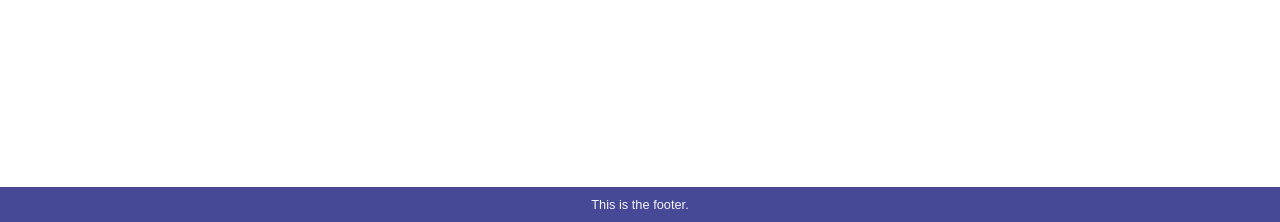
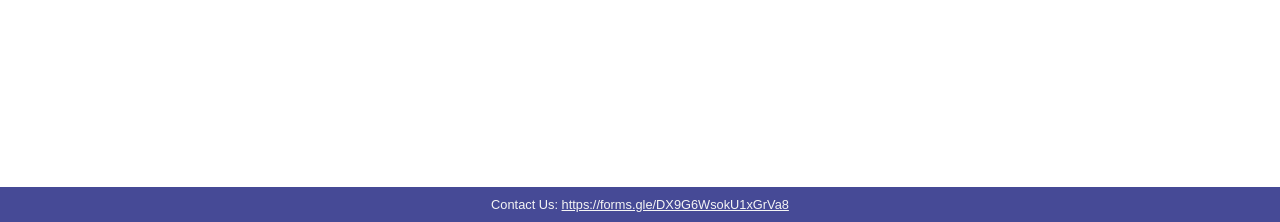
Before and after one commit to xvang3/HLLA, a Django app: page /main/about/ in a window 1280 px wide. Shown: the part 578-800 px from the top of the page. Run offline with Django 5.2, Linux system fonts and the light colour scheme.

Commit message:
updated footer and content block styling

```diff
--- a/hmoob_lus/main/static/css/styles.css
+++ b/hmoob_lus/main/static/css/styles.css
@@ -125,7 +125,7 @@ h1 {
 .content {
   padding: 25px;
   border: 5px solid black; /* Border for format viewing purposes, possibly remove later */
-  margin: 0 auto;
+  margin: 0 auto 34px;
   width: 90%; /* Use percentages for flexible layout */
 }
 
--- a/hmoob_lus/main/templates/base.html
+++ b/hmoob_lus/main/templates/base.html
@@ -63,7 +63,7 @@
 
     <footer>
         <div>
-            <p>This is the footer. </p>
+            <p>Contact Us: <a href="https://forms.gle/DX9G6WsokU1xGrVa8" target="_blank" style="color: whitesmoke;">https://forms.gle/DX9G6WsokU1xGrVa8</a></p>
         </div>
     </footer>
 
```
Also changed, not shown: hmoob_lus/db.sqlite3 (deleted).
